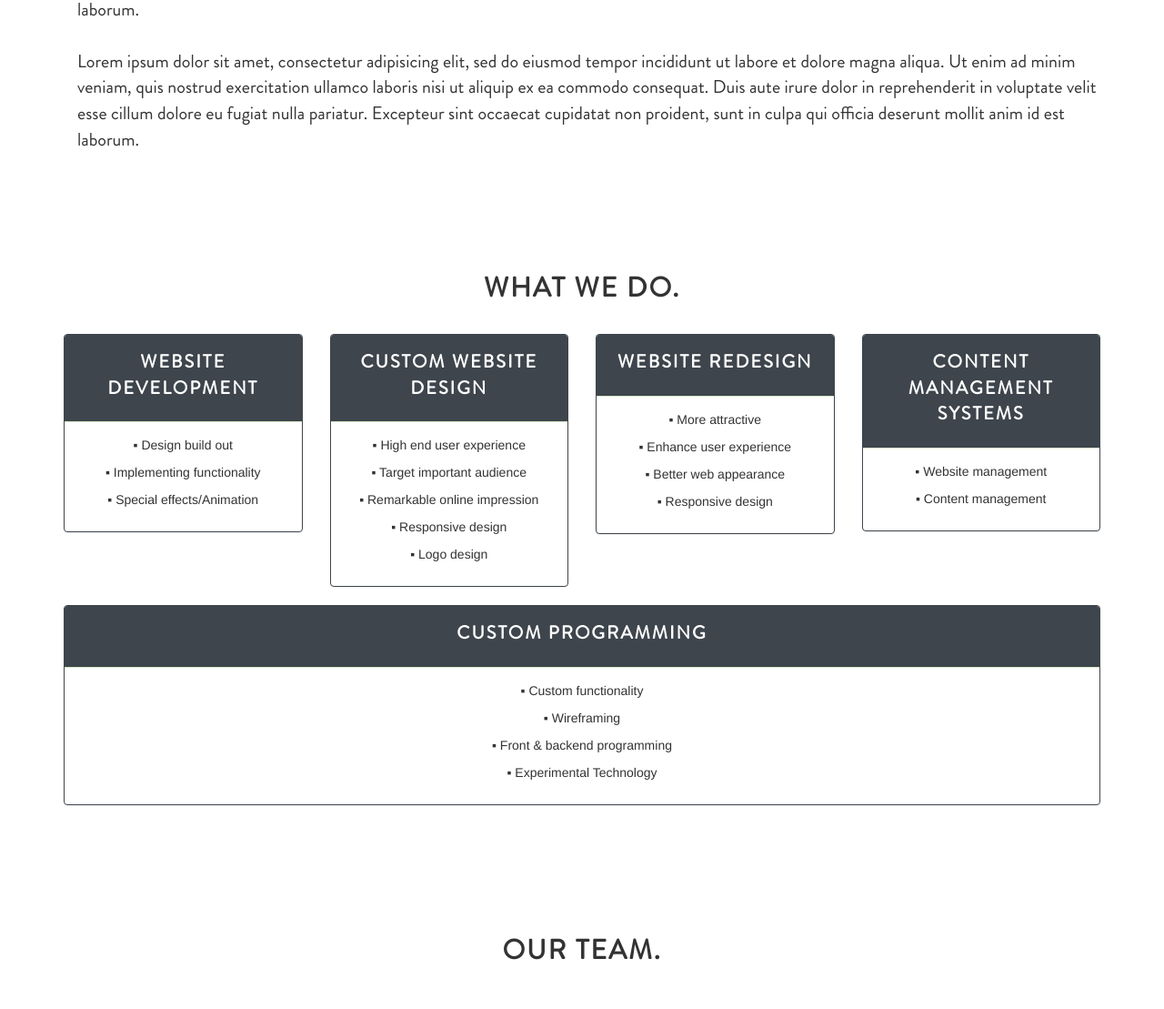
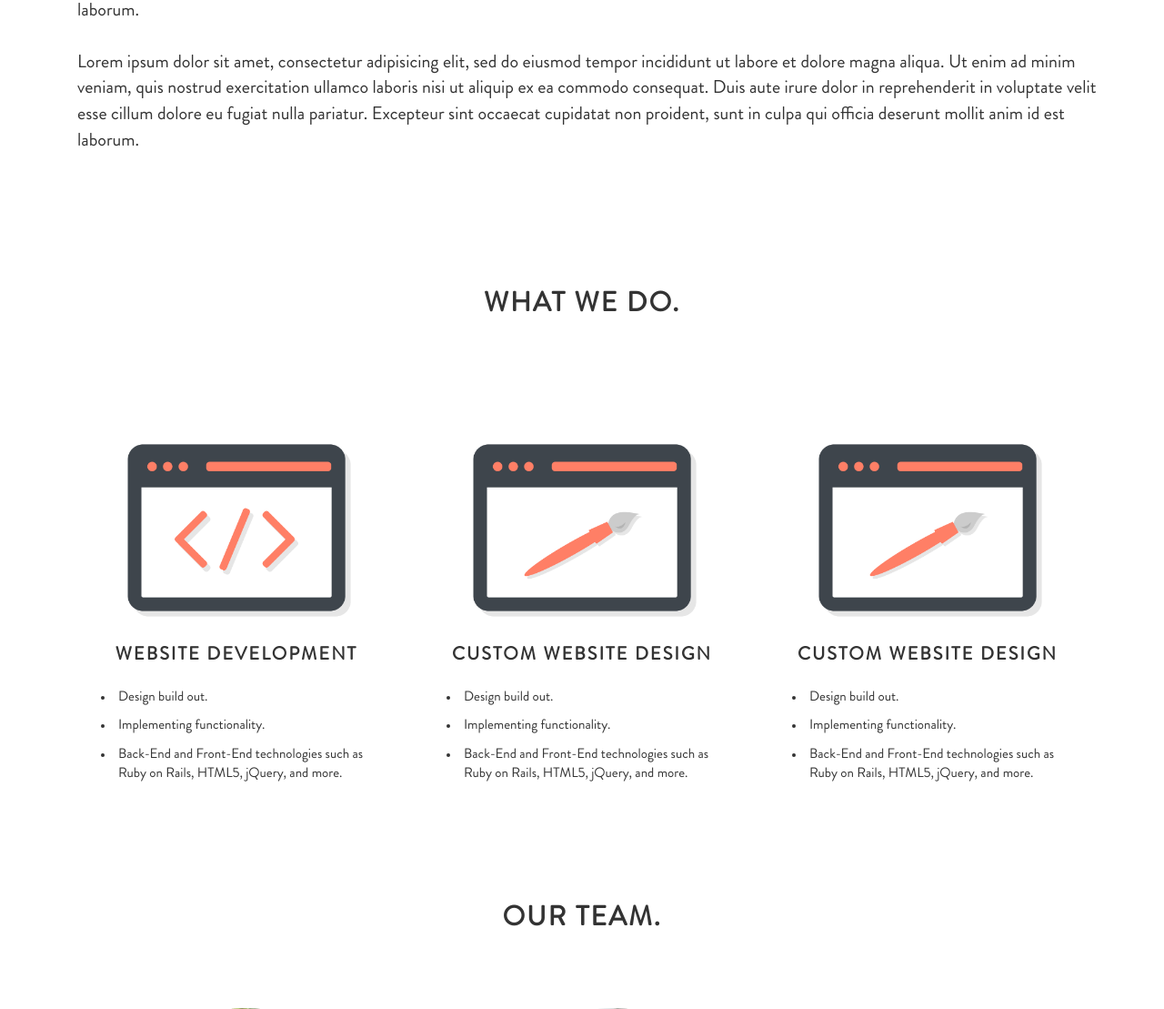
Before and after one commit to salman90/salman-upper, a PHP site: page / in a window 1280 px wide. Shown: the part 979-2088 px from the top of the page at 91% size. Run offline with PHP 8.4, Linux system fonts and the light colour scheme; some libraries are stand-ins or nearby versions; some web fonts are replaced.

Commit message:
working on services

```diff
--- a/css/style.css
+++ b/css/style.css
@@ -19,7 +19,7 @@
 
 .navbar-brand>img {
   width: 150px;
-  margin-top: -27px;
+  margin-top: -20px;
   -webkit-transition: all .2s ease-in-out;
   -moz-transition: all .2s ease-in-out;
   -o-transition: all .2s ease-in-out;
@@ -164,7 +164,7 @@
   padding-bottom: 20px;
 }
 
-p#aboutContent, p#serviceContent {
+p#aboutContent {
   font-family: "Brandon Grotesque";
   font-size: 20px;
   margin-left: 15px;
@@ -188,12 +188,16 @@
     border-color: #3e454c;
 }
 
+.panel-body p {
+  font-family: "Brandon Grotesque";
+}
+
 div#service {
-  padding-top: 20px;
+  padding-top: 100px;
   padding-bottom: 20px;
 }
 
-div#serviceText {
+div#serviceContent {
   margin-top: 5%;
 }
 
@@ -272,3 +276,36 @@
   color: white;
   margin: 50%;
 }
+
+#webDevIcon, #webDesignIcon {
+  width: 300px;
+  margin: 0 auto;
+  display: block;
+  margin-bottom: -30px;
+  -webkit-transition: all .2s ease-in-out;
+  -moz-transition: all .2s ease-in-out;
+  -o-transition: all .2s ease-in-out;
+  transition: all .2s ease-in-out;
+}
+
+#webDevIcon:hover, #webDesignIcon:hover {
+  transform: scale(1.1);
+}
+
+div h4 {
+  text-align: center;
+  text-transform: uppercase;
+  letter-spacing: 2px;
+  font-weight: 900;
+  margin-bottom: 20px;
+  font-size: 20px;
+}
+
+#serviceContent {
+  font-family: "Brandon Grotesque";
+  font-size: 15px;
+}
+
+ul li {
+  padding: 5px;
+}
--- a/index.html
+++ b/index.html
@@ -4,8 +4,11 @@
     <meta charset="utf-8">
     <title>UPPERCASE</title>
     <link rel="stylesheet" href="css/bootstrap.min.css" >
-    <link rel="stylesheet" href="css/font-awesome.min.css">
     <link href="css/style.css" rel="stylesheet">
+    <script src="https://ajax.googleapis.com/ajax/libs/jquery/1.9.1/jquery.min.js"></script>
+    <script src="https://use.fontawesome.com/f2183d7f9d.js"></script>
+    <script src="js/vendor/bootstrap.min.js"></script>
+    <script src="js/main.js"></script>
   </head>
   <body data-spy="scroll" data-target="#navbarScroll">
     <nav class="navbar navbar-default navbar-fixed-top" role="navigation" data-spy="affix">
@@ -22,6 +25,7 @@
         <div class="navbar-collapse collapse" id="navbarScroll">
           <ul class="nav navbar-nav navbar-right" id="topNav" role="tablist">
             <li><a href="#about">about us</a></li>
+            <li><a href="#service">services</a></li>
             <li><a href="#team">the team</a></li>
             <li><a href="#works">our work</a></li>
             <li><a href="#contact">contact us</a></li>
@@ -46,78 +50,38 @@
       </div>
     </div>
 
-
-
     <div id="service">
-      <div class="container" id="serviceText">
+      <div class="container">
         <h2 id="serviceTitle">what we do.</h2>
-        <p id="serviceContent">
-          <div class="row text-center">
-            <div class="col-md-3">
-              <div class="panel panel-success">
-                <div class="panel-heading">
-                  <p class="serviceItemTitle">Website Development</p>
-                </div>
-                <div class="panel-body">
-                  <p>&#9642; Design build out</p>
-                  <p>&#9642; Implementing functionality</p>
-                  <p>&#9642; Special effects/Animation</p>
-                </div>
-              </div>
-            </div>
-            <div class="col-md-3">
-              <div class="panel panel-success">
-                <div class="panel-heading">
-                  <p class="serviceItemTitle">Custom Website Design</p>
-                </div>
-                <div class="panel-body">
-                  <p>&#9642; High end user experience</p>
-                  <p>&#9642; Target important audience</p>
-                  <p>&#9642; Remarkable online impression</p>
-                  <p>&#9642; Responsive design</p>
-                  <p>&#9642; Logo design</p>
-                </div>
-              </div>
-            </div>
-            <div class="col-md-3">
-              <div class="panel panel-success">
-                <div class="panel-heading">
-                  <p class="serviceItemTitle">Website Redesign</p>
-                </div>
-                <div class="panel-body">
-                  <p>&#9642; More attractive</p>
-                  <p>&#9642; Enhance user experience</p>
-                  <p>&#9642; Better web appearance</p>
-                  <p>&#9642; Responsive design</p>
-                </div>
-              </div>
-            </div>
-            <div class="col-md-3">
-              <div class="panel panel-success">
-                <div class="panel-heading">
-                  <p class="serviceItemTitle">Content Management Systems</p>
-                </div>
-                <div class="panel-body">
-                  <p>&#9642; Website management</p>
-                  <p>&#9642; Content management</p>
-                </div>
-              </div>
-            </div>
-            <div class="col-md-12">
-              <div class="panel panel-success">
-                <div class="panel-heading">
-                  <p class="serviceItemTitle">Custom Programming</p>
-                </div>
-                <div class="panel-body">
-                  <p>&#9642; Custom functionality</p>
-                  <p>&#9642; Wireframing</p>
-                  <p>&#9642; Front & backend programming</p>
-                  <p>&#9642; Experimental Technology</p>
-                </div>
-              </div>
-            </div>
+        <div id="serviceContent">
+          <div class="col-md-4">
+            <img id="webDevIcon" src="img/icons/web-dev.png" />
+            <h4>website development</h4>
+            <ul>
+              <li>Design build out.</li>
+              <li>Implementing functionality.</li>
+              <li>Back-End and Front-End technologies such as Ruby on Rails, HTML5, jQuery, and more.</li>
+            </ul>
           </div>
-        </p>
+          <div class="col-md-4">
+            <img id="webDesignIcon" src="img/icons/web-design.png" />
+            <h4>custom website design</h4>
+            <ul>
+              <li>Design build out.</li>
+              <li>Implementing functionality.</li>
+              <li>Back-End and Front-End technologies such as Ruby on Rails, HTML5, jQuery, and more.</li>
+            </ul>
+          </div>
+          <div class="col-md-4">
+            <img id="webDesignIcon" src="img/icons/web-design.png" />
+            <h4>custom website design</h4>
+            <ul>
+              <li>Design build out.</li>
+              <li>Implementing functionality.</li>
+              <li>Back-End and Front-End technologies such as Ruby on Rails, HTML5, jQuery, and more.</li>
+            </ul>
+          </div>
+        </div>
       </div>
     </div>
 
@@ -147,9 +111,5 @@
         </div>
       </div>
     </div>
-
-    <script src="https://ajax.googleapis.com/ajax/libs/jquery/1.9.1/jquery.min.js"></script>
-    <script src="js/vendor/bootstrap.min.js"></script>
-    <script src="js/main.js"></script>
   </body>
 </html>
```
Also changed, not shown: css/font-awesome.min.css (deleted), img/icons/web-design.png (added), img/icons/web-dev.png (added), 1 other file.
